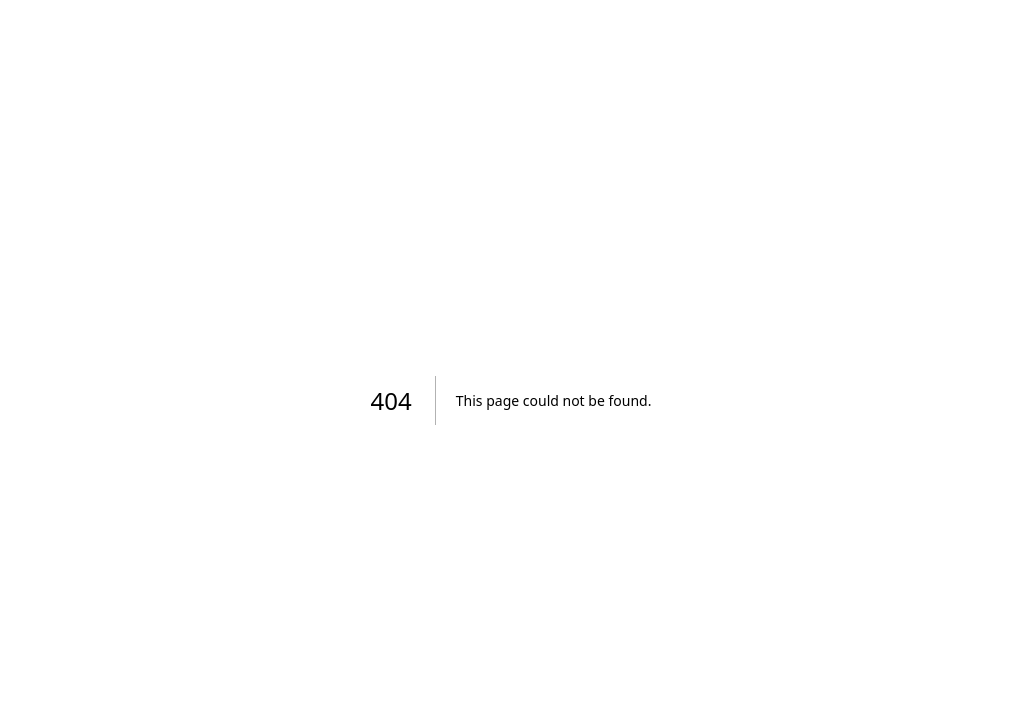
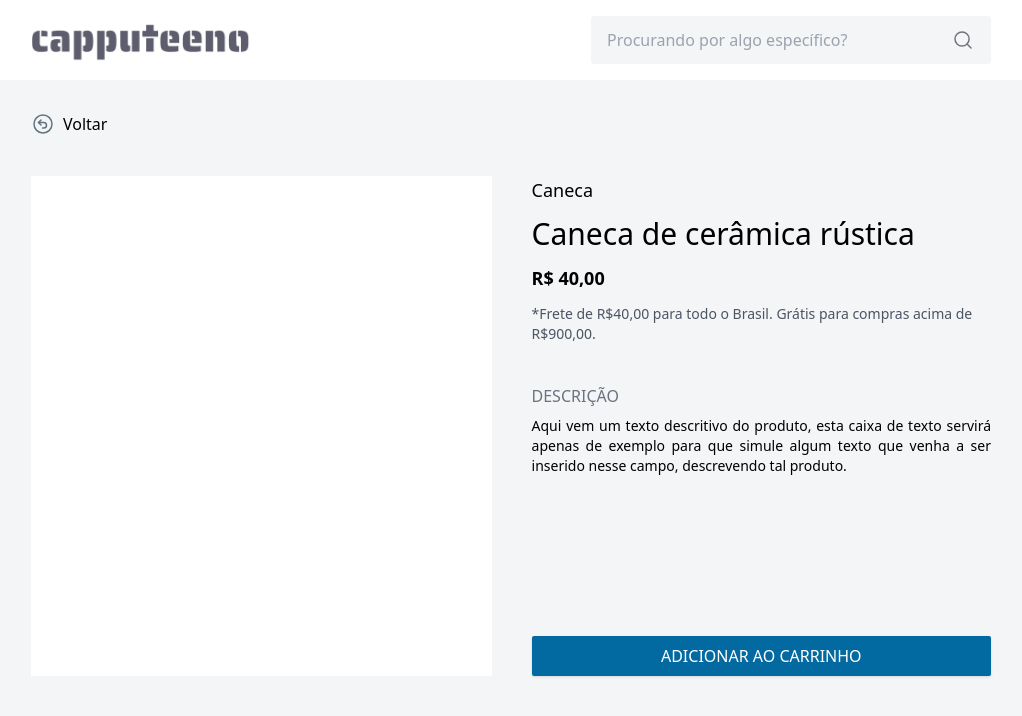
Before and after one commit to pedro-demeu/capputeeno-ecommerce-nextjs, a Next.js app: page /product/1 in a window 1280 px wide. Before the commit this address had no page. Shown: the top 716 px of the page, without its empty margins (129-1151 px from the left). Built offline with nearby package versions, Linux system fonts and the light colour scheme.

Commit message:
Feat: create mock product view page

```diff
--- a/next.config.mjs
+++ b/next.config.mjs
@@ -1,4 +1,14 @@
 /** @type {import('next').NextConfig} */
-const nextConfig = {};
+const nextConfig = {
+    images: {
+      remotePatterns: [
+        {
+          protocol: "https",
+          hostname: "picsum.photos",
+          pathname: "/**", // Adiciona essa linha para permitir todas as rotas do domínio
+        },
+      ],
+    },
+  };
 
-export default nextConfig;
+  export default nextConfig;
--- a/src/app/page.tsx
+++ b/src/app/page.tsx
@@ -1,15 +1,48 @@
+"use client";
+import { useMemo } from "react";
 import FeedPagination from "./components/common/FeedPagination";
+import Image from "next/image";
 import OrderBy from "./components/common/OrderBy";
 import TabFilters from "./components/common/TabFilters";
 import HeaderBar from "./components/layout/HeaderBar";
 
+// Função para gerar posts aleatórios com imagens da API Lorem Picsum
+function generateRandomPosts() {
+  const products = [
+    { title: "Caneca Super Hero", price: 29.99 },
+    { title: "Caneca Vintage", price: 19.99 },
+    { title: "Camiseta Estampa Floral", price: 49.99 },
+    { title: "Camiseta Anime", price: 59.99 },
+    { title: "Caneca Personalizada", price: 24.99 },
+    { title: "Camiseta Casual", price: 39.99 },
+    { title: "Camiseta Polo", price: 69.99 },
+    { title: "Caneca de Cerâmica", price: 14.99 },
+  ];
+
+  return Array.from({ length: 25 }).map((_, index) => {
+    const randomProduct = products[Math.floor(Math.random() * products.length)];
+    const randomImageId = Math.floor(Math.random() * 1000); // Gera um ID aleatório para pegar a imagem
+    return {
+      id: index + 1,
+      title: randomProduct.title,
+      price: randomProduct.price.toFixed(2),
+      imageUrl: `https://picsum.photos/id/${randomImageId}/256/300`, // API Lorem Picsum para imagens aleatórias
+    };
+  });
+}
+
 export default function Home() {
+  const products = useMemo(() => generateRandomPosts(), []);
+
+  console.log({
+    posts: products,
+  });
   return (
-    <div>
+    <div className="bg-[#F3F5F6]">
       <HeaderBar />
 
       <div className="w-9/12 mx-auto">
-        <section id="FiltersSection" className="flex justify-between">
+        <section id="filters" className="flex justify-between">
           <TabFilters />
           <OrderBy />
         </section>
@@ -17,6 +50,32 @@ export default function Home() {
         <div className="flex justify-end">
           <FeedPagination />
         </div>
+
+        <section
+          id="feed"
+          className="grid grid-cols-1 sm:grid-cols-2 lg:grid-cols-3 gap-4 mt-8"
+        >
+          {products.map(({ id, title, price, imageUrl }) => (
+            <div key={id} className="gap-4 bg-white rounded">
+              <Image
+                src={imageUrl}
+                alt={title}
+                className="object-cover rounded-md"
+                height={300}
+                width={256}
+              />
+              <div className="ml-4 mb-4">
+                <h3 className="font-sans text-lg mt-2 font-light">{title}</h3>
+                <div className="border w-11/12" />
+                <p className="text-gray-700 font-bold text-sm">R$ {price}</p>
+              </div>
+            </div>
+          ))}
+        </section>
+
+        <div className="flex justify-end mt-2 pb-10">
+          <FeedPagination />
+        </div>
       </div>
     </div>
   );
--- /dev/null
+++ b/src/app/product/[slug]/ProductDetails.tsx
@@ -0,0 +1,33 @@
+"use client";
+
+function ProductDetail() {
+  const mock = {
+    id: 1,
+    type: "Caneca",
+    title: "Caneca de cerâmica rústica",
+    price: 40.0,
+    description:
+      "Aqui vem um texto descritivo do produto, esta caixa de texto servirá apenas de exemplo para que simule algum texto que venha a ser inserido nesse campo, descrevendo tal produto.",
+  };
+  return (
+    <div className="flex flex-col w-full">
+      <p className="text-lg font-light mb-3">{mock.type}</p>
+
+      <h2 className="text-3xl font-light mb-3">{mock.title}</h2>
+
+      <p className="text-lg font-bold mb-3">
+        {new Intl.NumberFormat("pt-BR", {
+          style: "currency",
+          currency: "BRL",
+        }).format(mock.price)}
+      </p>
+
+      <p className="mb-10 text-gray-600 text-sm">*Frete de R$40,00 para todo o Brasil. Grátis para compras acima de R$900,00.</p>
+
+      <h3 className=" text-gray-500 font-normal uppercase mb-2">Descrição</h3>
+      <p className="text-justify text-sm">{mock.description}</p>
+    </div>
+  );
+}
+
+export default ProductDetail;
--- /dev/null
+++ b/src/app/product/[slug]/page.tsx
@@ -0,0 +1,50 @@
+import BackIcon from "@/icons/back.svg";
+import HeaderBar from "@/app/components/layout/HeaderBar";
+import Image from "next/image";
+import ProductDetails from "./ProductDetails";
+
+function ProductDetailPage() {
+  const mock = {
+    id: 1,
+    type: "Caneca",
+    title: "Caneca de cerâmica rústica",
+    price: 40.0,
+    description:
+      "Aqui vem um texto descritivo do produto, esta caixa de texto servirá apenas de exemplo para que simule algum texto que venha a ser inserido nesse campo, descrevendo tal produto.",
+  };
+  return (
+    <div className="bg-[#F3F5F6] h-[100vh]">
+      <HeaderBar />
+      <div className="w-9/12 mx-auto flex flex-col justify-between gap-2">
+        <button className="flex items-center gap-2 my-8">
+          <Image
+            src={BackIcon}
+            alt="Clique para voltar"
+            width={24}
+            height={24}
+          />
+          <p>Voltar</p>
+        </button>
+
+        <div className="flex items-stretch gap-10 justify-center h-100">
+          <div className="h-[500px] w-[1200px] bg-white" />
+          {/* <Image
+            src="https://picsum.photos/id/740/740/300
+"
+            alt="Imagem do Produto"
+            width={740}
+            height={540}
+            className="rounded-md"
+          /> */}
+
+          <div className="flex flex-col items-start gap-4 justify-between">
+            <ProductDetails />
+            <button className="bg-sky-700 w-full text-white uppercase px-8 rounded-sm shadow py-2">Adicionar ao carrinho</button>
+          </div>
+        </div>
+      </div>
+    </div>
+  );
+}
+
+export default ProductDetailPage;
```
Also changed, not shown: src/icons/back.svg (added).
